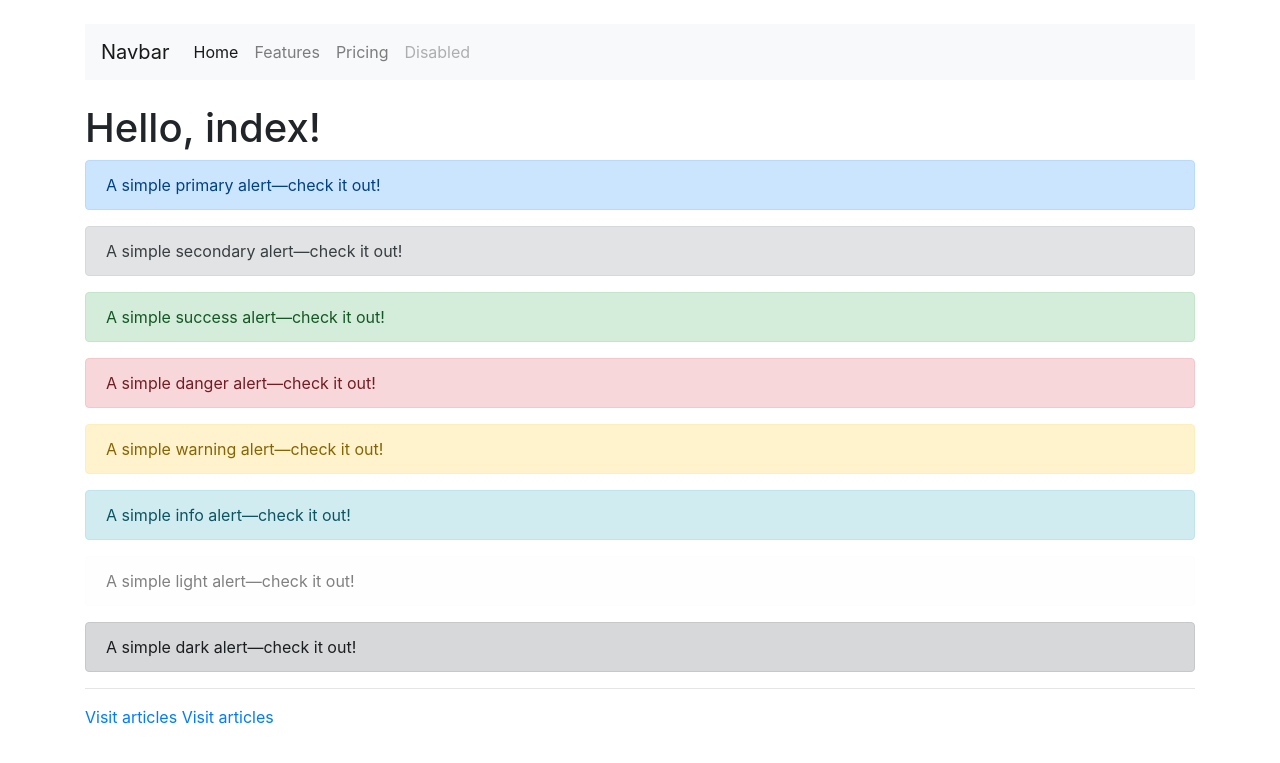
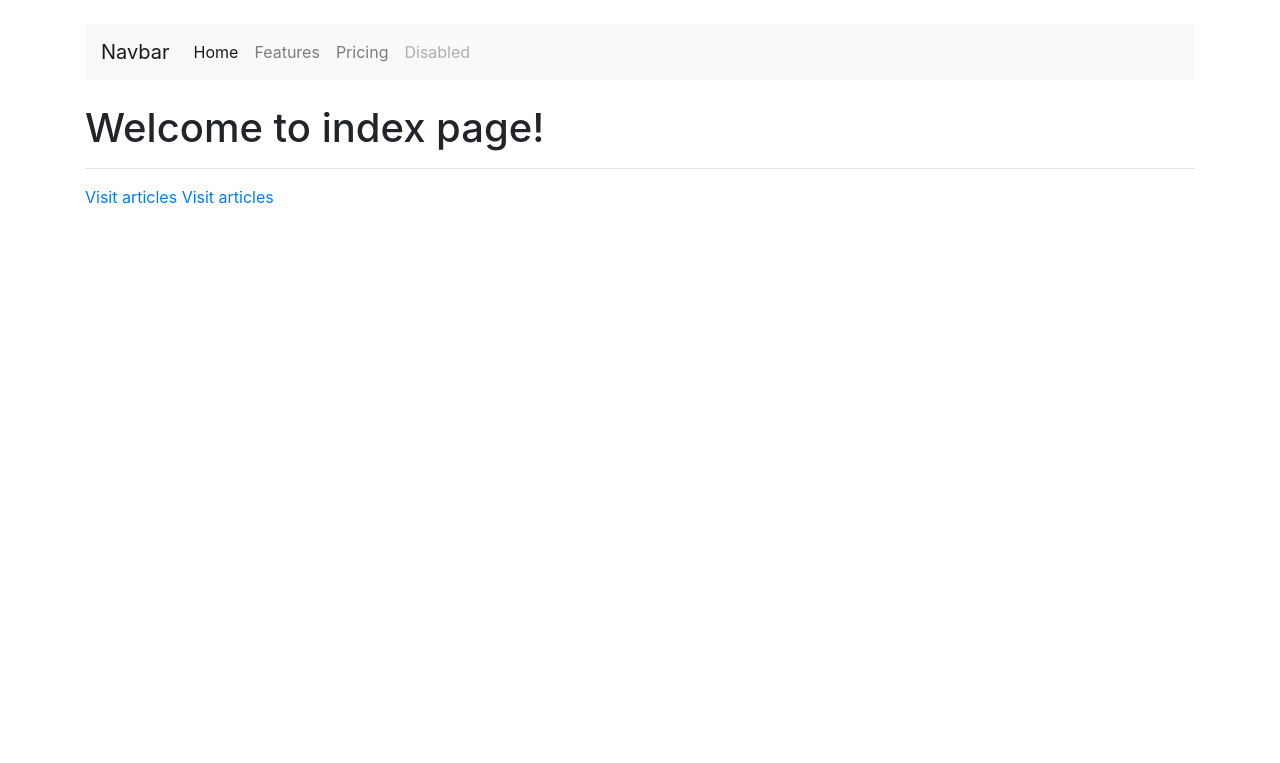
Before and after one commit to DmitryGulitsky/python-django-training, a Django app: page /homepage/ in a window 1280 px wide. Shown: the top 763 px of the page. Run offline with Django 3.2, Linux system fonts and the light colour scheme; some libraries are stand-ins or nearby versions.

Commit message:
Add base template to homework. Modify templates content

```diff
--- /dev/null
+++ b/myproject/homepage/templates/homepage/base.html
@@ -0,0 +1,55 @@
+<!doctype html>
+<html lang="en">
+  <head>
+    <!-- Required meta tags -->
+    <meta charset="utf-8">
+    <meta name="viewport" content="width=device-width, initial-scale=1, shrink-to-fit=no">
+
+    <!-- Bootstrap CSS -->
+    <link rel="stylesheet" href="https://stackpath.bootstrapcdn.com/bootstrap/4.3.1/css/bootstrap.min.css" integrity="sha384-ggOyR0iXCbMQv3Xipma34MD+dH/1fQ784/j6cY/iJTQUOhcWr7x9JvoRxT2MZw1T" crossorigin="anonymous">
+
+    <title>Hello, homepage!</title>
+  </head>
+  <body>
+  <br>
+  <div class="container">
+	  <nav class="navbar navbar-expand-lg navbar-light bg-light">
+		  <a class="navbar-brand" href="#">Navbar</a>
+		  <button class="navbar-toggler" type="button" data-toggle="collapse" data-target="#navbarNav"
+		          aria-controls="navbarNav" aria-expanded="false" aria-label="Toggle navigation">
+			  <span class="navbar-toggler-icon"></span>
+		  </button>
+		  <div class="collapse navbar-collapse" id="navbarNav">
+			  <ul class="navbar-nav">
+				  <li class="nav-item active">
+					    <a class="nav-link" href="#">Home <span class="sr-only">(current)</span></a>
+				    </li>
+				    <li class="nav-item">
+					    <a class="nav-link" href="#">Features</a>
+				    </li>
+				    <li class="nav-item">
+					    <a class="nav-link" href="#">Pricing</a>
+				    </li>
+				    <li class="nav-item">
+					    <a class="nav-link disabled" href="#" tabindex="-1" aria-disabled="true">Disabled</a>
+				    </li>
+			    </ul>
+		    </div>
+	    </nav>
+	    <br>
+
+	    {% block body %}
+			<h1>Override me!</h1>
+	    {% endblock %}
+
+	    <hr>
+	    <a href="{% url 'homepage:index' %}">Visit articles</a>
+	    <a href="{% url 'homepage:articles' %}">Visit articles</a>
+    </div>
+
+    <!-- Optional JavaScript -->
+    <!-- jQuery first, then Popper.js, then Bootstrap JS -->
+    <script src="https://code.jquery.com/jquery-3.3.1.slim.min.js" integrity="sha384-q8i/X+965DzO0rT7abK41JStQIAqVgRVzpbzo5smXKp4YfRvH+8abtTE1Pi6jizo" crossorigin="anonymous"></script>
+    <script src="https://stackpath.bootstrapcdn.com/bootstrap/4.3.1/js/bootstrap.min.js" integrity="sha384-JjSmVgyd0p3pXB1rRibZUAYoIIy6OrQ6VrjIEaFf/nJGzIxFDsf4x0xIM+B07jRM" crossorigin="anonymous"></script>
+  </body>
+</html>
--- a/myproject/homepage/templates/homepage/index.html
+++ b/myproject/homepage/templates/homepage/index.html
@@ -1,76 +1,5 @@
-<!doctype html>
-<html lang="en">
-  <head>
-    <!-- Required meta tags -->
-    <meta charset="utf-8">
-    <meta name="viewport" content="width=device-width, initial-scale=1, shrink-to-fit=no">
+{% extends 'homepage/base.html' %}
 
-    <!-- Bootstrap CSS -->
-    <link rel="stylesheet" href="https://stackpath.bootstrapcdn.com/bootstrap/4.3.1/css/bootstrap.min.css" integrity="sha384-ggOyR0iXCbMQv3Xipma34MD+dH/1fQ784/j6cY/iJTQUOhcWr7x9JvoRxT2MZw1T" crossorigin="anonymous">
-
-    <title>Hello, homepage!</title>
-  </head>
-  <body>
-  <br>
-  <div class="container">
-	  <nav class="navbar navbar-expand-lg navbar-light bg-light">
-		  <a class="navbar-brand" href="#">Navbar</a>
-		  <button class="navbar-toggler" type="button" data-toggle="collapse" data-target="#navbarNav"
-		          aria-controls="navbarNav" aria-expanded="false" aria-label="Toggle navigation">
-			  <span class="navbar-toggler-icon"></span>
-		  </button>
-		  <div class="collapse navbar-collapse" id="navbarNav">
-			  <ul class="navbar-nav">
-				  <li class="nav-item active">
-					    <a class="nav-link" href="#">Home <span class="sr-only">(current)</span></a>
-				    </li>
-				    <li class="nav-item">
-					    <a class="nav-link" href="#">Features</a>
-				    </li>
-				    <li class="nav-item">
-					    <a class="nav-link" href="#">Pricing</a>
-				    </li>
-				    <li class="nav-item">
-					    <a class="nav-link disabled" href="#" tabindex="-1" aria-disabled="true">Disabled</a>
-				    </li>
-			    </ul>
-		    </div>
-	    </nav>
-	    <br>
-		  <h1>Hello, index!</h1>
-	    <div class="alert alert-primary" role="alert">
-		    A simple primary alert—check it out!
-	    </div>
-	    <div class="alert alert-secondary" role="alert">
-		    A simple secondary alert—check it out!
-	    </div>
-	    <div class="alert alert-success" role="alert">
-		    A simple success alert—check it out!
-	    </div>
-	    <div class="alert alert-danger" role="alert">
-		    A simple danger alert—check it out!
-	    </div>
-	    <div class="alert alert-warning" role="alert">
-		    A simple warning alert—check it out!
-	    </div>
-	    <div class="alert alert-info" role="alert">
-		    A simple info alert—check it out!
-	    </div>
-	    <div class="alert alert-light" role="alert">
-		    A simple light alert—check it out!
-	    </div>
-	    <div class="alert alert-dark" role="alert">
-		    A simple dark alert—check it out!
-	    </div>
-
-	    <hr>
-	    <a href="{% url 'homepage:index' %}">Visit articles</a>
-	    <a href="{% url 'homepage:articles' %}">Visit articles</a>
-    </div>
-
-    <!-- Optional JavaScript -->
-    <!-- jQuery first, then Popper.js, then Bootstrap JS -->
-    <script src="https://code.jquery.com/jquery-3.3.1.slim.min.js" integrity="sha384-q8i/X+965DzO0rT7abK41JStQIAqVgRVzpbzo5smXKp4YfRvH+8abtTE1Pi6jizo" crossorigin="anonymous"></script>
-    <script src="https://stackpath.bootstrapcdn.com/bootstrap/4.3.1/js/bootstrap.min.js" integrity="sha384-JjSmVgyd0p3pXB1rRibZUAYoIIy6OrQ6VrjIEaFf/nJGzIxFDsf4x0xIM+B07jRM" crossorigin="anonymous"></script>
-  </body>
-</html>
+{% block body %}
+<h1>Welcome to index page!</h1>
+{% endblock %}
```
Also changed, not shown: myproject/homepage/templates/homepage/articles.html (+4 -51 lines).
